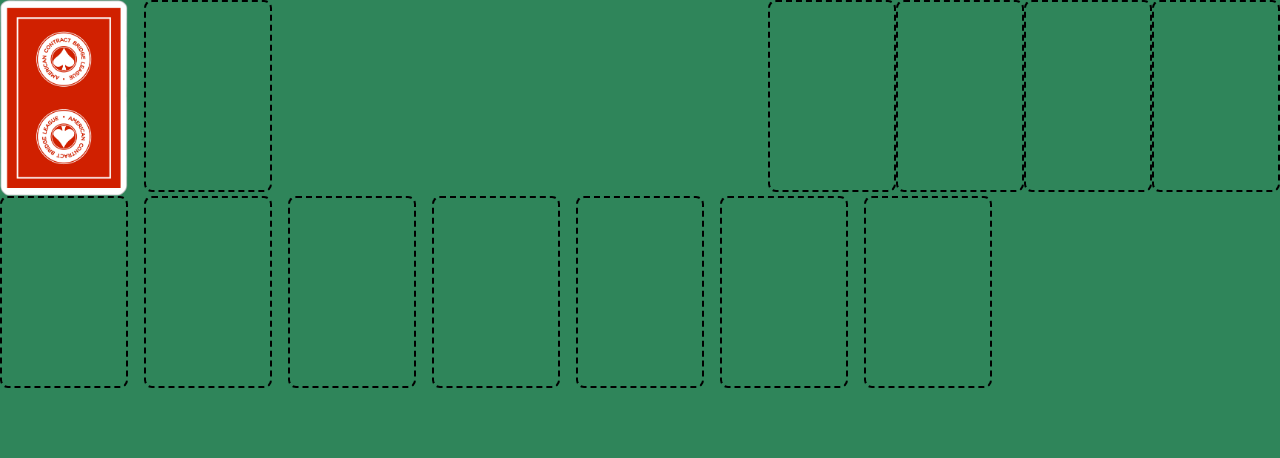
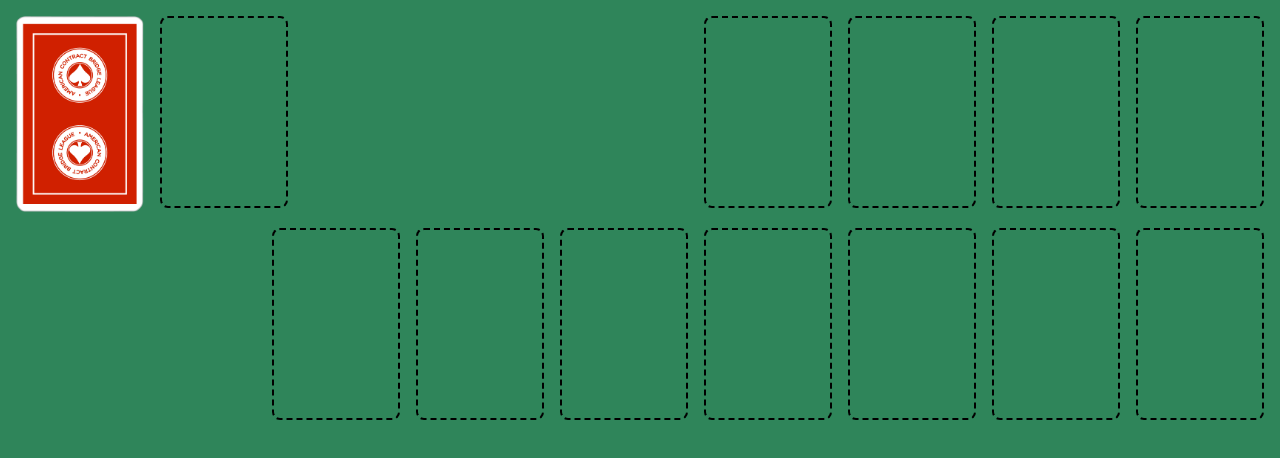
Before and after one commit to markkelsall/solitaire, a React app: page / in a window 1280 px wide. Shown: the top 458 px of the page. Built offline with nearby package versions, Linux system fonts and the light colour scheme.

Commit message:
fix: renames and styling

```diff
--- a/src/client/App.js
+++ b/src/client/App.js
@@ -1,23 +1,25 @@
 import React from "react";
 
 import Tableau from "./components/Tableau";
-import Stock from "./components/Stock";
-import Talon from "./components/Talon";
+import Hand from "./components/Hand";
+import Waste from "./components/Waste";
 import Foundations from "./components/Foundations";
 
 const App = ({ shuffleDeck }) => {
   return (
-    <div>
+    <div className="p-4">
       <div className="flex justify-between">
         <div className="flex flex-row">
           <div className="mr-4">
-            <Stock />
+            <Hand />
           </div>
-          <Talon />
+          <Waste />
         </div>
         <Foundations />
       </div>
-      <Tableau />
+      <div className="flex justify-end mt-4">
+        <Tableau />
+      </div>
     </div>
   );
 }
--- a/src/client/components/Foundations/Foundations.js
+++ b/src/client/components/Foundations/Foundations.js
@@ -3,10 +3,18 @@ import React from "react";
 const Foundations = () => {
     return (
         <div className="flex flex-row">
-            <div className='w-32 h-48 border-dashed border-2 border-black rounded-lg' > </div>
-            <div className='w-32 h-48 border-dashed border-2 border-black rounded-lg' > </div>
-            <div className='w-32 h-48 border-dashed border-2 border-black rounded-lg' > </div>
-            <div className='w-32 h-48 border-dashed border-2 border-black rounded-lg' > </div>
+            <div className="ml-4">
+                <div className='w-32 h-48 border-dashed border-2 border-black rounded-lg' > </div>
+            </div>
+            <div className="ml-4">
+                <div className='w-32 h-48 border-dashed border-2 border-black rounded-lg' > </div>
+            </div>
+            <div className="ml-4">
+                <div className='w-32 h-48 border-dashed border-2 border-black rounded-lg' > </div>
+            </div>
+            <div className="ml-4">
+                <div className='w-32 h-48 border-dashed border-2 border-black rounded-lg' > </div>
+            </div>
         </div>
     );
 }
--- a/src/client/components/Stock/Stock.js
+++ b/src/client/components/Hand/Hand.js
@@ -1,6 +1,6 @@
 import React from "react";
 
-const Stock = () => {
+const Hand = () => {
     return (
         <div>
             <img src="./cards/red_back.png" className="w-32 h48" />
@@ -8,4 +8,4 @@ const Stock = () => {
     );
 }
 
-export default Stock;
+export default Hand;
--- /dev/null
+++ b/src/client/components/Hand/index.js
@@ -0,0 +1,2 @@
+import Hand from "./Hand";
+export default Hand;
--- a/src/client/components/Stock/index.js
+++ /dev/null
@@ -1,2 +0,0 @@
-import Stock from "./Stock";
-export default Stock;
--- a/src/client/components/Tableau/Tableau.js
+++ b/src/client/components/Tableau/Tableau.js
@@ -4,25 +4,25 @@ import Pile from "../Pile/Pile";
 const Tableau = () => {
   return (
     <div className='flex flex-row'>
-      <div className='mr-4'>
+      <div className='ml-4'>
         <Pile />
       </div>
-      <div className='mr-4'>
+      <div className='ml-4'>
         <Pile />
       </div>
-      <div className='mr-4'>
+      <div className='ml-4'>
         <Pile />
       </div>
-      <div className='mr-4'>
+      <div className='ml-4'>
         <Pile />
       </div>
-      <div className='mr-4'>
+      <div className='ml-4'>
         <Pile />
       </div>
-      <div className='mr-4'>
+      <div className='ml-4'>
         <Pile />
       </div>
-      <div className='mr-4'>
+      <div className='ml-4'>
         <Pile />
       </div>
     </div>
--- a/src/client/components/Talon/index.js
+++ /dev/null
@@ -1,2 +0,0 @@
-import Talon from './Talon';
-export default Talon;
--- a/src/client/components/Talon/Talon.js
+++ b/src/client/components/Waste/Waste.js
@@ -1,7 +1,7 @@
 import React from "react";
 
-const Talon = () => {
+const Waste = () => {
     return (<div className='w-32 h-48 border-dashed border-2 border-black rounded-lg' > </div>);
 }
 
-export default Talon;
+export default Waste;
--- /dev/null
+++ b/src/client/components/Waste/index.js
@@ -0,0 +1,2 @@
+import Waste from './Waste';
+export default Waste;
```
